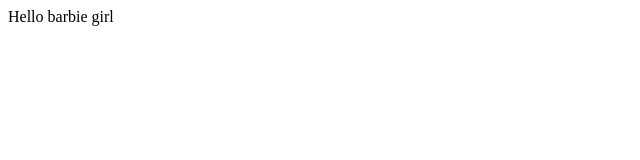
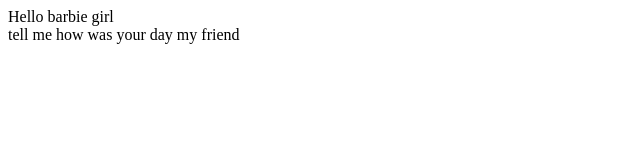
Before and after one commit to karakusmehmet/demo-repo, a plain HTML site: page index.html in a window 1280 px wide. Shown: the whole page, without its empty margins (0-640 px from the left). Drawn offline with Linux system fonts and the light colour scheme.

Commit message:
added how was your day

```diff
--- a/index.html
+++ b/index.html
@@ -1 +1,2 @@
 <div>Hello barbie girl</div>
+<div>tell me how was your day my friend</div>
```
